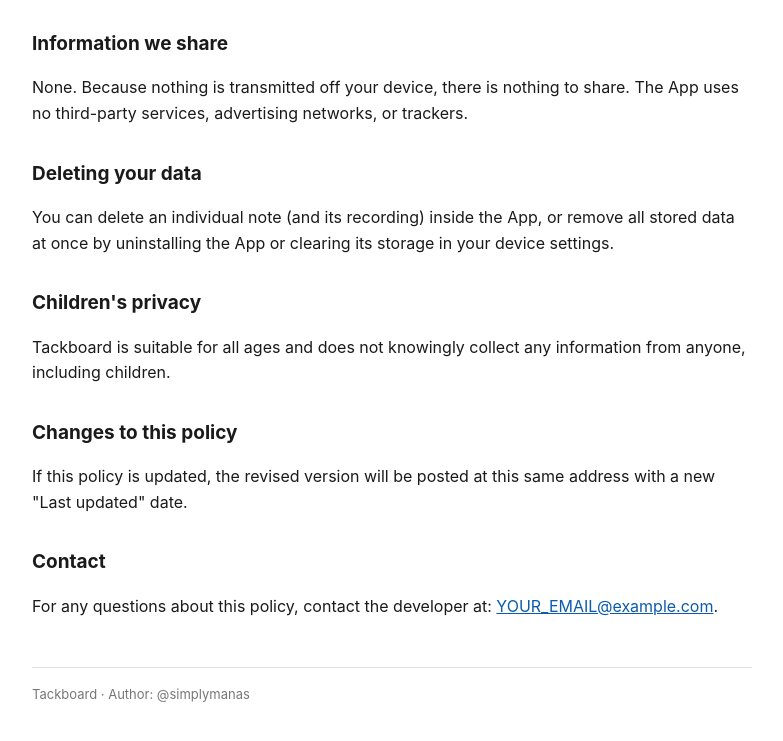
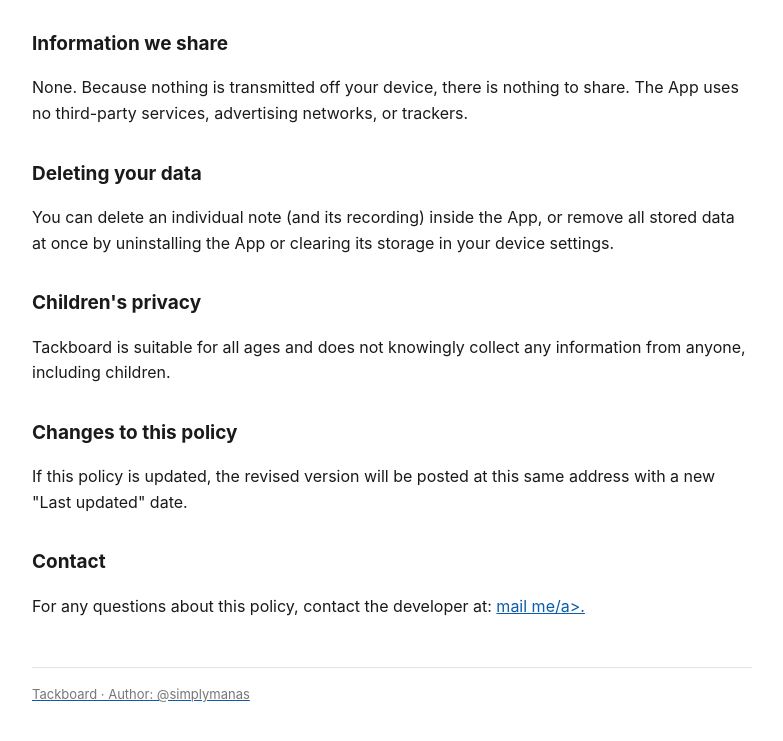
Before and after one commit to simplymanas/tackboard-privacy, a plain HTML site: page index.html in a window 1280 px wide. Shown: the part 728-1469 px from the top of the page, without its empty margins (248-1031 px from the left). Drawn offline with Linux system fonts and the light colour scheme.

Commit message:
Update contact email in index.html

```diff
--- a/index.html
+++ b/index.html
@@ -87,7 +87,7 @@
     <h2>Contact</h2>
     <p>
       For any questions about this policy, contact the developer at:
-      <a href="mailto:YOUR_EMAIL@example.com">YOUR_EMAIL@example.com</a>.
+      <a href="mailto:simplymanas@gmail.com">mail me/a>.
     </p>
 
     <footer>Tackboard &middot; Author: @simplymanas</footer>
```
